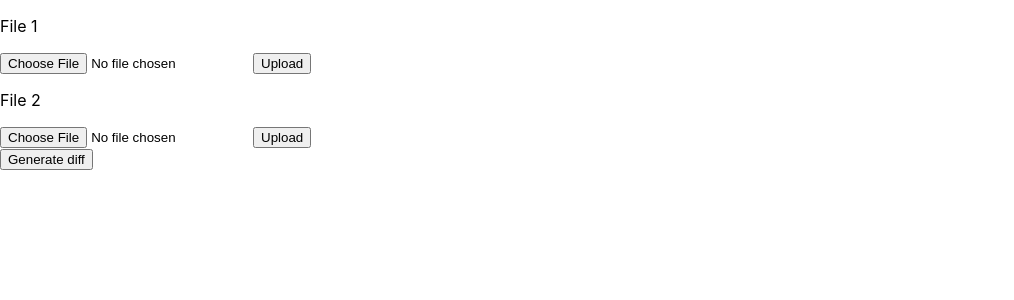
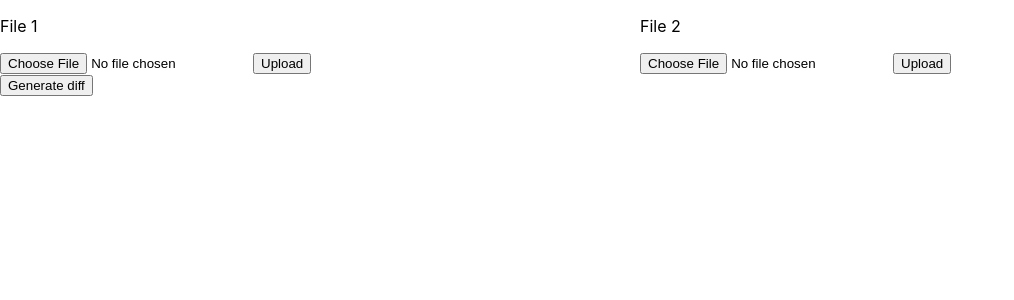
Before and after one commit to lorenzomad/DocControlSystem, a React (Create React App) app in the folder frontend/: page / in a window 1280 px wide. Shown: the top 300 px of the page, without its empty margins (0-1014 px from the left). Built offline with nearby package versions, Linux system fonts and the light colour scheme.

Commit message:
added devstart

```diff
--- a/frontend/src/App.css
+++ b/frontend/src/App.css
@@ -45,3 +45,22 @@
 .removed {
   text-decoration: line-through;
 }
+
+.upload {
+  display: flex;
+  margin: auto;
+  align-content: center;
+}
+
+.upload > div {
+  flex: 1;
+}
+
+.document {
+  display: flex;
+  flex-direction: column;
+}
+
+.document > * {
+  flex:1
+}
--- a/frontend/src/App.js
+++ b/frontend/src/App.js
@@ -50,9 +50,15 @@ function App() {
 
   return (
     <div>
-      <div className='upload-container'>
-        <Uploader title='File 1' uploadFunction = {uploadDocument1}/>
-        <Uploader title='File 2' uploadFunction = {uploadDocument2}/>
+      <div className='upload'>
+        <div className='document'>
+          <Uploader title='File 1' uploadFunction = {uploadDocument1}/>
+          {document1 ? <p>{document1.name}</p> : ''}
+        </div>
+        <div className='document'>
+          <Uploader title='File 2' uploadFunction = {uploadDocument2}/>
+          {document2 ? <p>{document2.name}</p> : ''}
+        </div>
       </div>
 
       <button onClick={() => generateDiff(document1, document2)}> Generate diff</button>
```
Also changed, not shown: 2 other files (tests, documents, lock files or other folders).
